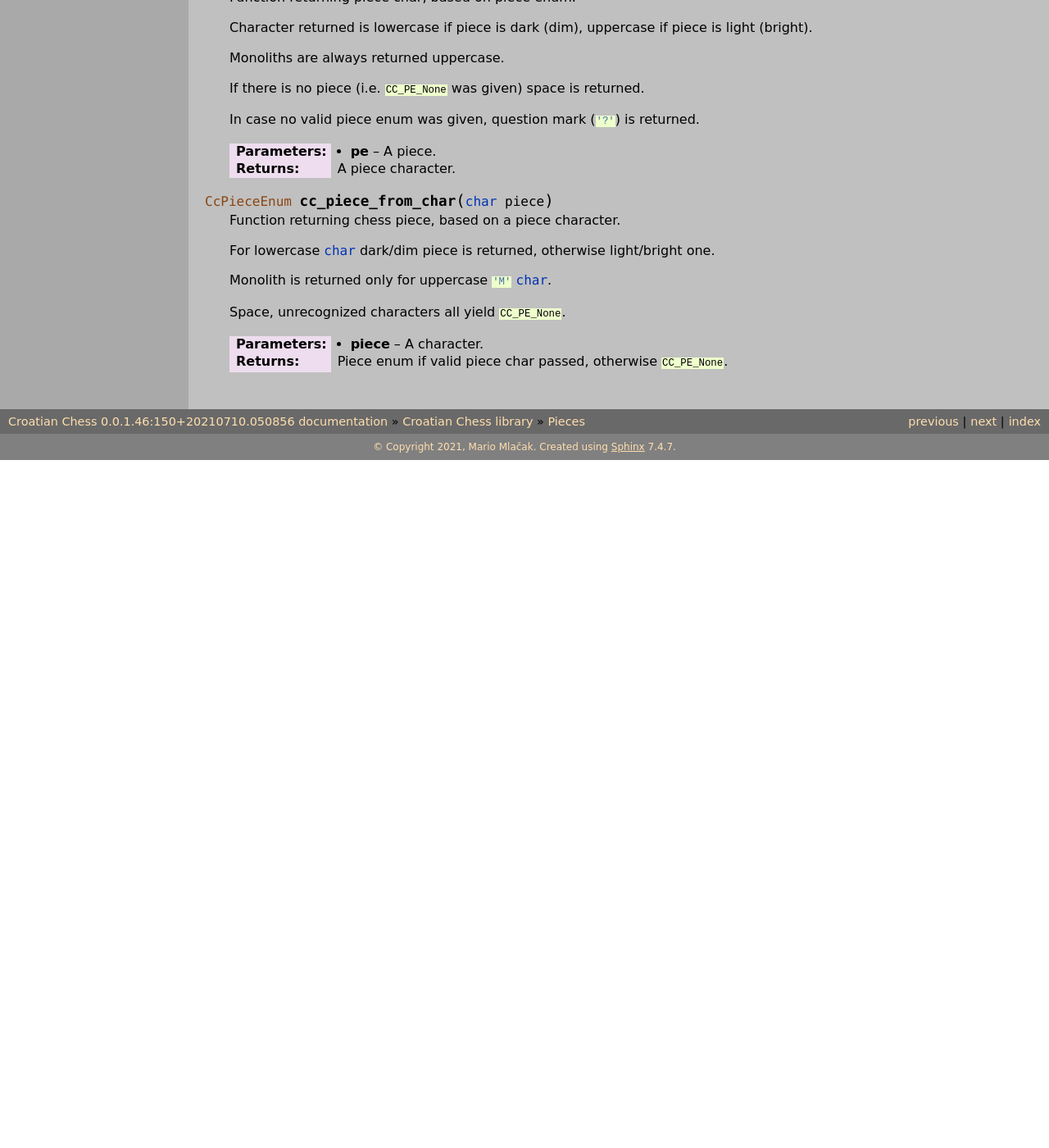
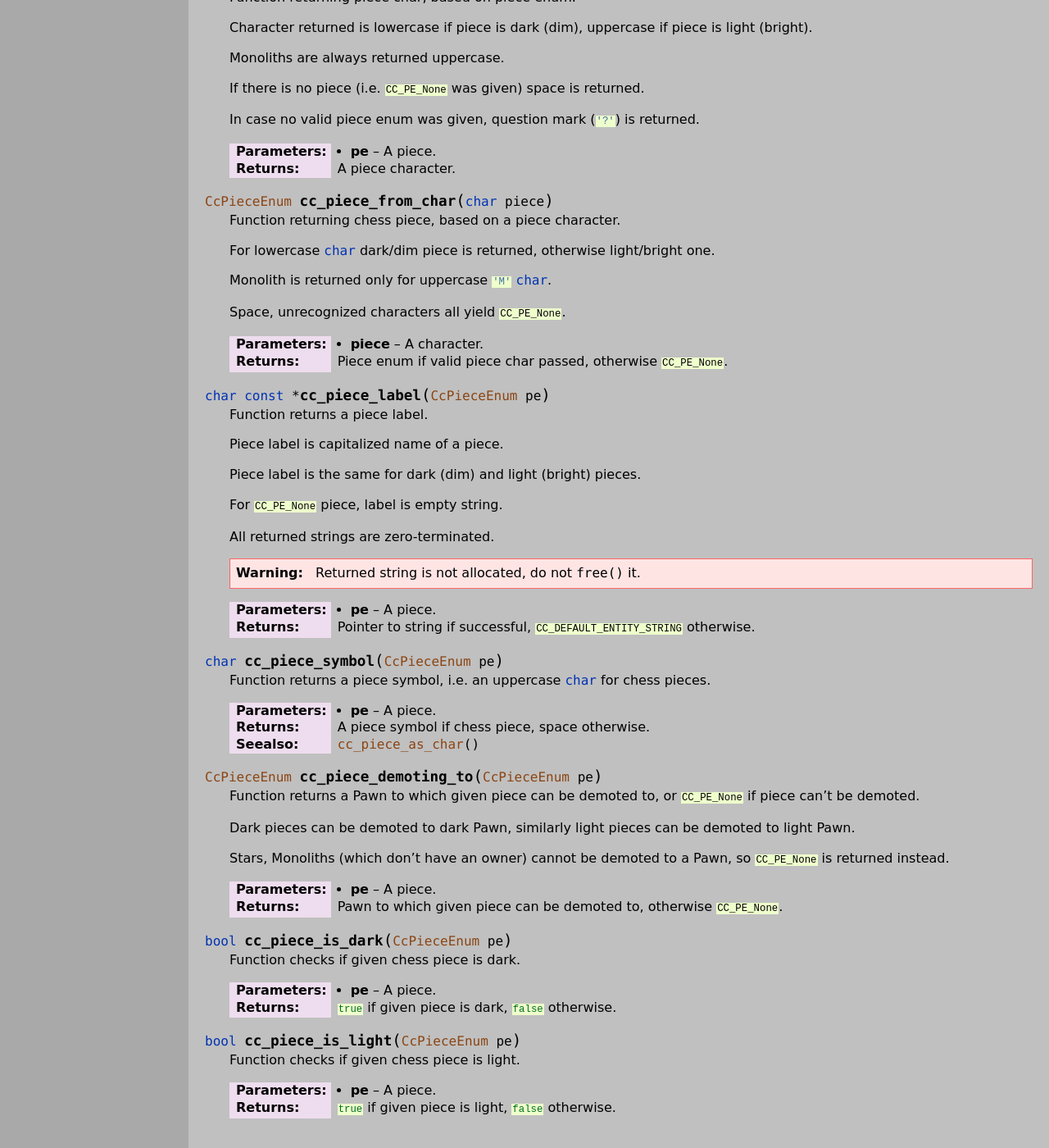
Before and after one commit to mmlacak/crochess, a Sphinx documentation site: the page built from docs/source/libcc/ccpiece.rst, in a window 1280 px wide and 1400 px high, scrolled down 8913 px. Shown: the whole window at 82% size. Built offline with Sphinx 7.4.7, drawn with Linux system fonts in a browser that asks for light colours; before the commit the page ends 9474 px from its top, so only the background shows below that.

Commit message:
Documented more piece functions.

```diff
--- a/docs/source/index.rst
+++ b/docs/source/index.rst
@@ -15,7 +15,8 @@ Croatian Chess documentation
 
 Technical documentation for `Croatian Chess project <https://github.com/mmlacak/crochess>`_.
 
-If you just want to read the book, you can use this link: `Croatian Chess and other variants <https://github.com/mmlacak/crochess/raw/master/crochess.pdf>`_.
+It is recommended that you read the book before diving into documentation, code:
+`Croatian Chess and other variants <https://github.com/mmlacak/crochess/raw/master/crochess.pdf>`_.
 
 .. _lbl-index-documentation-toctree:
 
--- a/docs/source/libcc/ccpiece.rst
+++ b/docs/source/libcc/ccpiece.rst
@@ -512,3 +512,58 @@ Piece functions
 
     :param piece: A character.
     :returns: Piece enum if valid piece char passed, otherwise :c:`CC_PE_None`.
+
+.. c:function:: char const * cc_piece_label( CcPieceEnum pe )
+
+    Function returns a piece label.
+
+    Piece label is capitalized name of a piece.
+
+    Piece label is the same for dark (dim) and light (bright) pieces.
+
+    For :c:`CC_PE_None` piece, label is empty string.
+
+    All returned strings are zero-terminated.
+
+    .. warning::
+
+        Returned string is not allocated, do not :c:expr:`free()` it.
+
+    :param pe: A piece.
+    :returns: Pointer to string if successful, :c:`CC_DEFAULT_ENTITY_STRING` otherwise.
+
+.. c:function:: char cc_piece_symbol( CcPieceEnum pe )
+
+    Function returns a piece symbol, i.e. an uppercase :c:expr:`char` for chess pieces.
+
+    :param pe: A piece.
+    :returns: A piece symbol if chess piece, space otherwise.
+    :seealso: :c:expr:`cc_piece_as_char()`
+
+.. c:function:: CcPieceEnum cc_piece_demoting_to( CcPieceEnum pe )
+
+    Function returns a Pawn to which given piece can be demoted to,
+    or :c:`CC_PE_None` if piece can't be demoted.
+
+    Dark pieces can be demoted to dark Pawn, similarly light pieces can be
+    demoted to light Pawn.
+
+    Stars, Monoliths (which don't have an owner) cannot be demoted to a Pawn,
+    so :c:`CC_PE_None` is returned instead.
+
+    :param pe: A piece.
+    :returns: Pawn to which given piece can be demoted to, otherwise :c:`CC_PE_None`.
+
+.. c:function:: bool cc_piece_is_dark( CcPieceEnum pe )
+
+    Function checks if given chess piece is dark.
+
+    :param pe: A piece.
+    :returns: :c:`true` if given piece is dark, :c:`false` otherwise.
+
+.. c:function:: bool cc_piece_is_light( CcPieceEnum pe )
+
+    Function checks if given chess piece is light.
+
+    :param pe: A piece.
+    :returns: :c:`true` if given piece is light, :c:`false` otherwise.
```
